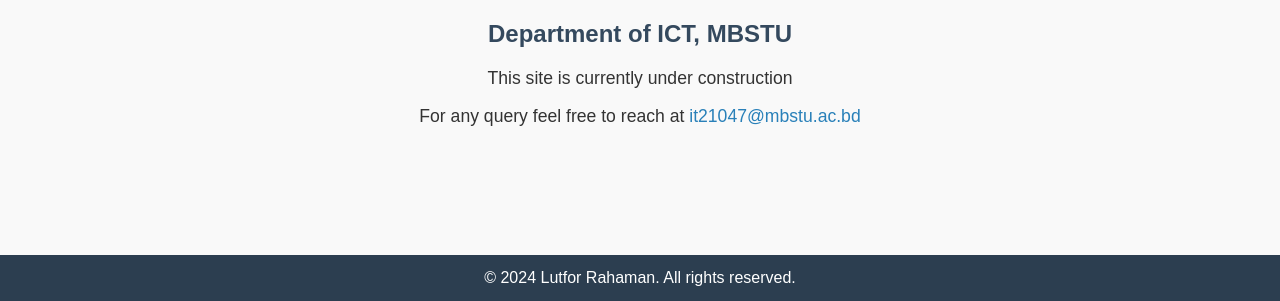
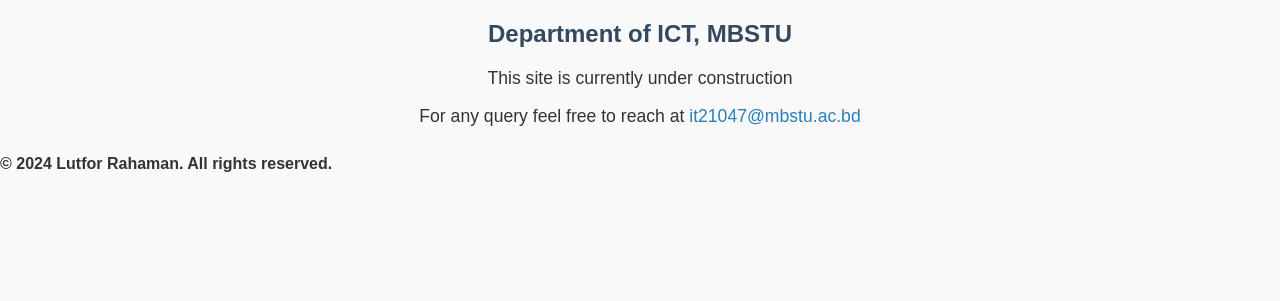
Before and after one commit to Lutfor-rahman-47/Lutfor.github.io, a plain HTML site: page index.html in a window 1280 px wide. Shown: the part 499-800 px from the top of the page. Drawn offline with Linux system fonts and the light colour scheme.

Commit message:
Update index.html

```diff
--- a/index.html
+++ b/index.html
@@ -16,6 +16,6 @@
     <h3>Department of ICT, MBSTU</h3>
     <p>This site is currently under construction</p>
     <p>For any query feel free to reach at <a href="mailto:it21047@mbstu.ac.bd">it21047@mbstu.ac.bd</a></p>
-    <footer>© 2024 Lutfor Rahaman. All rights reserved.</footer>
+    <h4>© 2024 Lutfor Rahaman. All rights reserved.</h4>
 </body>
 </html>
```
